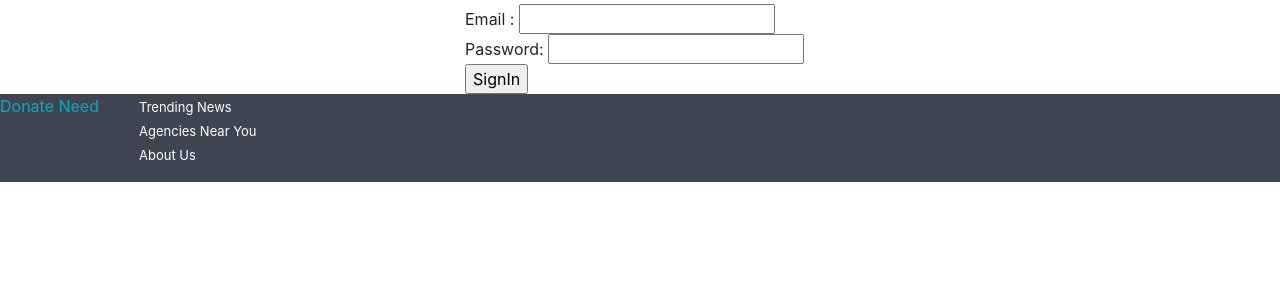
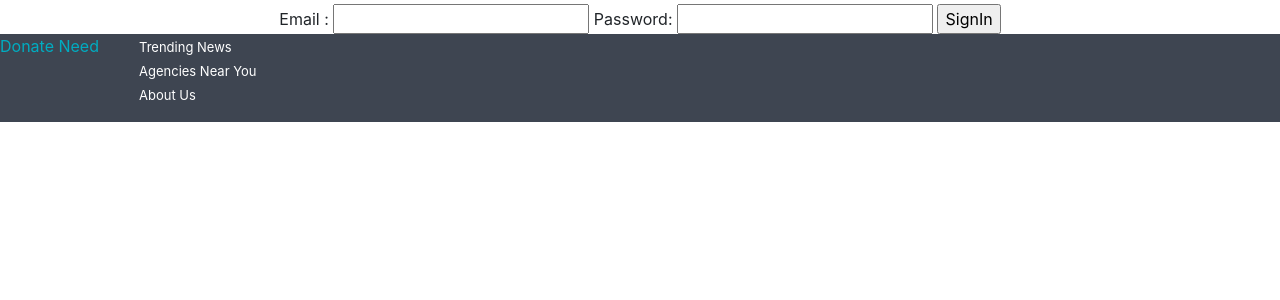
Before and after one commit to ChicoState/DonateNeed, a Django app: page /signIn in a window 1280 px wide. Shown: the part 56-356 px from the top of the page. Run offline with Django 3.2, Linux system fonts and the light colour scheme; some libraries are stand-ins or nearby versions.

Commit message:
fixed format of login page

```diff
--- a/mysite/myapp/templates/main/signIn.html
+++ b/mysite/myapp/templates/main/signIn.html
@@ -12,7 +12,6 @@
 
   <div class="row justify-content-md-center align-items-start">
 
-    <div class="col-4">
       <head>
         <meta charset="UTF-8">
         <title>Sign</title>
@@ -27,7 +26,7 @@
         <input type="submit" value="SignIn">
       </form>
     </body>
-  </div>
+
 </div>
 
 </div>
```
